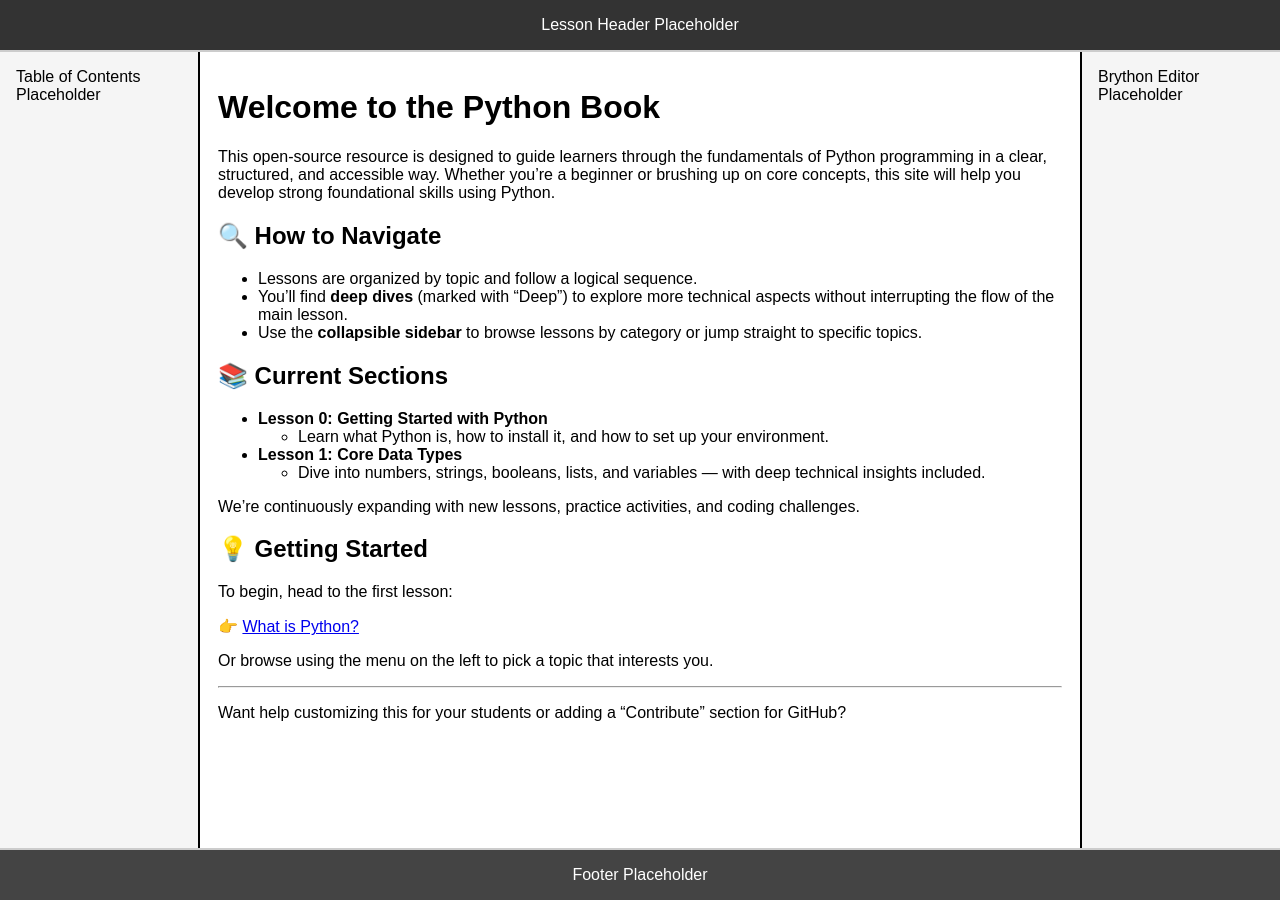
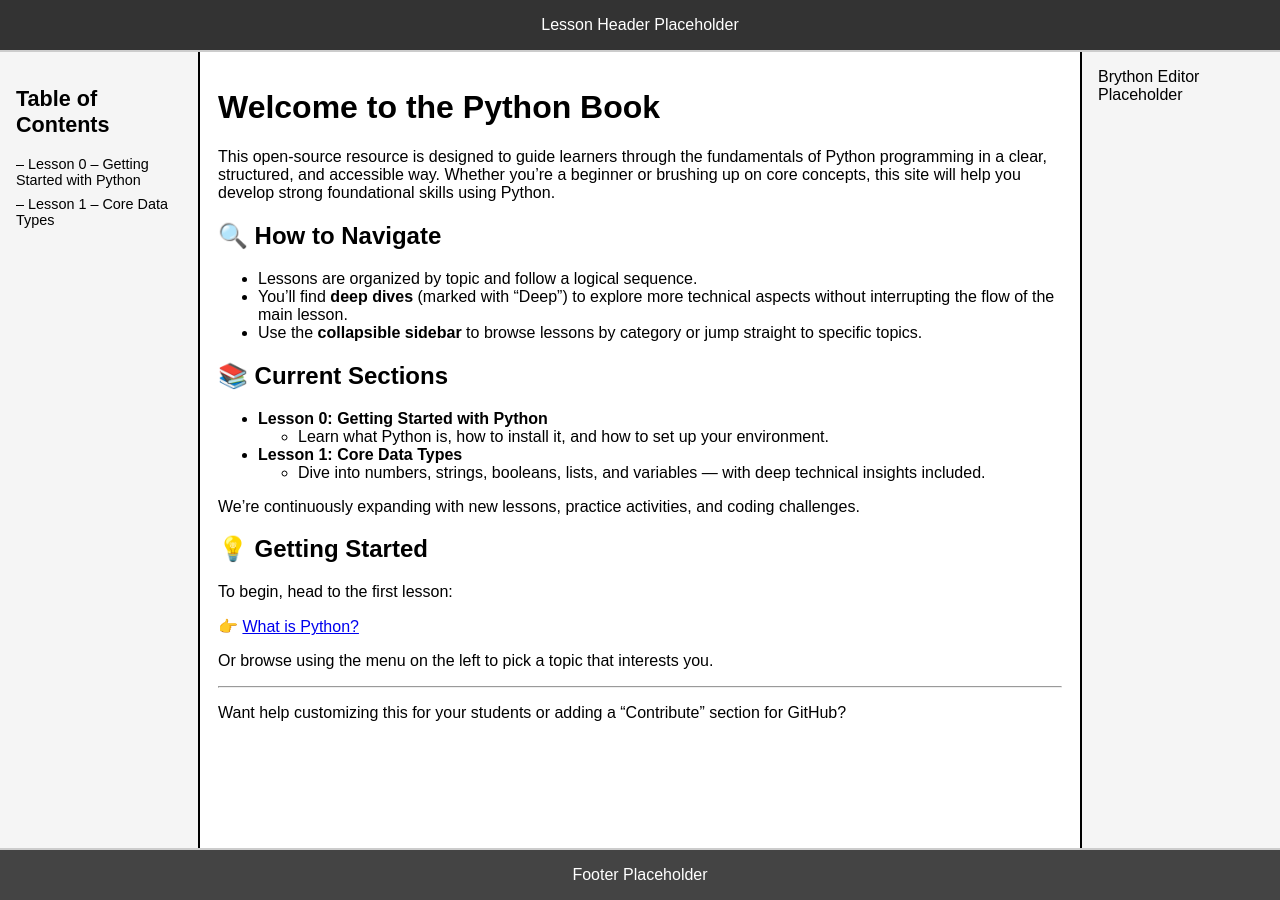
Before and after one commit to TrickyHandz/Python-Book, a Jekyll site: the page built from docs/index.md, in a window 1280 px wide. Built offline with Jekyll 4.4.1, drawn with Linux system fonts in a browser that asks for light colours.

Commit message:
Create css for controls and update html

```diff
--- a/docs/_includes/toc/toc.html
+++ b/docs/_includes/toc/toc.html
@@ -1 +1,12 @@
-<nav>Table of Contents Placeholder</nav>
+<nav class="toc">
+  <h2>Table of Contents</h2>
+  <ul>
+    {% for lesson in site.data.lessons %}
+      <li>
+        <a href="{{ '/lessons/' | append: lesson.section | append: '/' | append: lesson.file | replace: '.md','/' | relative_url }}">
+          {{ lesson.number }} – {{ lesson.title }}
+        </a>
+      </li>
+    {% endfor %}
+  </ul>
+</nav>
--- a/docs/_layouts/lesson.html
+++ b/docs/_layouts/lesson.html
@@ -7,6 +7,8 @@
 
   <!-- Base + Layout Style -->
   <link rel="stylesheet" href="{{ '/assets/css/layout.css' | relative_url }}">
+  <link rel="stylesheet" href="{{ '/assets/css/toc/toc.css' | relative_url }}">
+
 </head>
 <body>
 
--- /dev/null
+++ b/docs/assets/css/toc/toc.css
@@ -0,0 +1,21 @@
+.toc {
+  font-size: 0.9rem;
+}
+
+.toc ul {
+  list-style: none;
+  padding: 0;
+}
+
+.toc li {
+  margin-bottom: 0.5rem;
+}
+
+.toc a {
+  color: black;
+  text-decoration: none;
+}
+
+.toc a:hover {
+  text-decoration: underline;
+}
```
Also changed, not shown: docs/assets/css/brython/editor.css (added), docs/assets/css/footer/footer.css (added), docs/assets/css/header/header.css (added).
